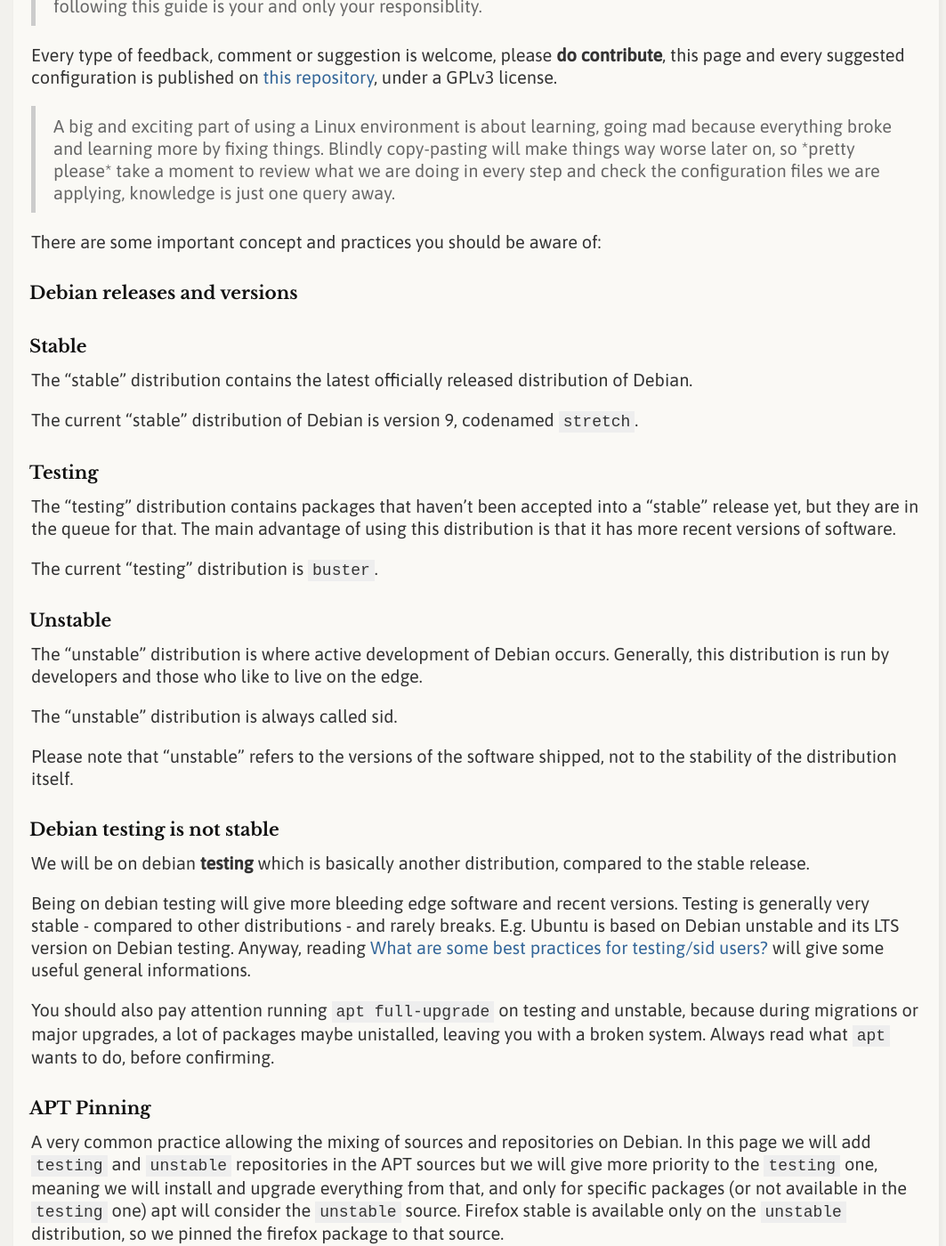
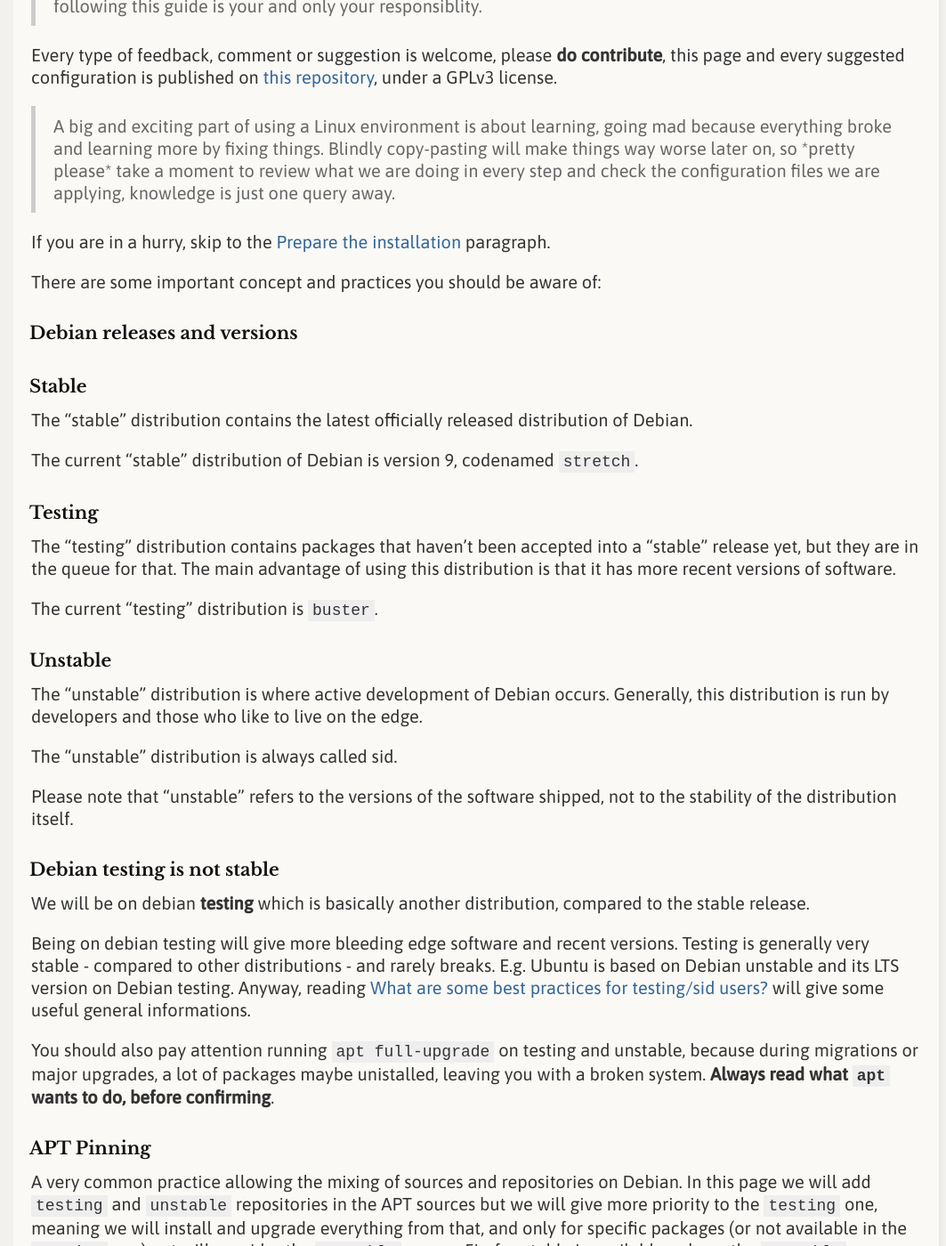
Before and after one commit to avivace/debian-quickstart, a Jekyll site: the page built from index.md, in a window 1280 px wide and 1400 px high, scrolled down 381 px. Shown: the whole window at 89% size, without its empty margins (105-1168 px from the left). Built offline with Jekyll 4.4.1, drawn with Linux system fonts in a browser that asks for light colours; nearby versions of some CDN libraries; comment, search, counter and statistics services are not loaded; our own code applies the rules of GitHub Pages for plain Markdown files.

Commit message:
bold apt warning, skip to installation paragraph

```diff
--- a/index.md
+++ b/index.md
@@ -11,6 +11,8 @@
 Every type of feedback, comment or suggestion is welcome, please **do contribute**, this page and every suggested configuration is published on [this repository](https://github.com/avivace/debian-quickstart), under a GPLv3 license.
 
 > A big and exciting part of using a Linux environment is about learning, going mad because everything broke and learning more by fixing things. Blindly copy-pasting will make things way worse later on, so \*pretty please\* take a moment to review what we are doing in every step and check the configuration files we are applying, knowledge is just one query away.
+
+If you are in a hurry, skip to the [Prepare the installation](prepare-the-installation) paragraph.
 
 There are some important concept and practices you should be aware of:
 
@@ -41,7 +43,7 @@
 
 Being on debian testing will give more bleeding edge software and recent versions. Testing is generally very stable - compared to other distributions - and rarely breaks. E.g. Ubuntu is based on Debian unstable and its LTS version on Debian testing. Anyway, reading [What are some best practices for testing/sid users?](https://wiki.debian.org/ DebianUnstable#What_are_some_best_practices_for_testing.2Fsid_users.3F) will give some useful general informations.
 
-You should also pay attention running `apt full-upgrade` on testing and unstable, because during migrations or major upgrades, a lot of packages maybe unistalled, leaving you with a broken system. Always read what `apt` wants to do, before confirming.
+You should also pay attention running `apt full-upgrade` on testing and unstable, because during migrations or major upgrades, a lot of packages maybe unistalled, leaving you with a broken system. **Always read what `apt` wants to do, before confirming**.
 
 ### APT Pinning
 A very common practice allowing the mixing of sources and repositories on Debian. In this page we will add `testing` and `unstable` repositories in the APT sources but we will give more priority to the `testing` one, meaning we will install and upgrade everything from that, and only for specific packages (or not available in the `testing` one) apt will consider the `unstable` source.
```
